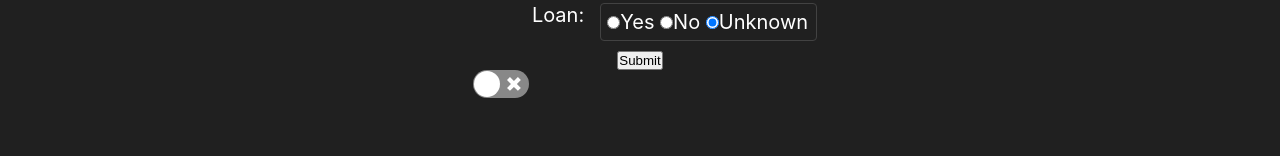
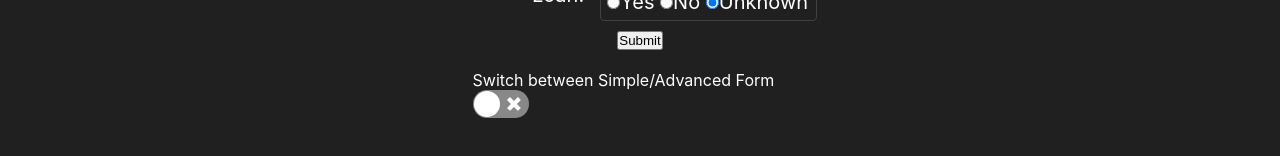
Before and after one commit to nowakkamil/loan-prognosticator, a React (Create React App) app in the folder WebClient/: page / in a window 1280 px wide. Both pictures are taken after a click on the button "Show Simple Form". Shown: the part 538-694 px from the top of the page. Built offline with nearby package versions, Linux system fonts and the light colour scheme.

Commit message:
Style switch button

```diff
--- a/WebClient/src/Form.js
+++ b/WebClient/src/Form.js
@@ -181,8 +181,12 @@ class Form extends Component {
           <input className="submit" type="submit" value="Submit" ref={this._Submit}/>
         </form>
 
-        <Switch onChange={this.reverseOptional} checked={this.state.optional} />
-
+        <br />
+        <span>Switch between Simple/Advanced Form</span><br />
+        <Switch
+          className="switch"
+          onChange={this.reverseOptional}
+          checked={this.state.optional} />
       </div>
     );
   }
```
